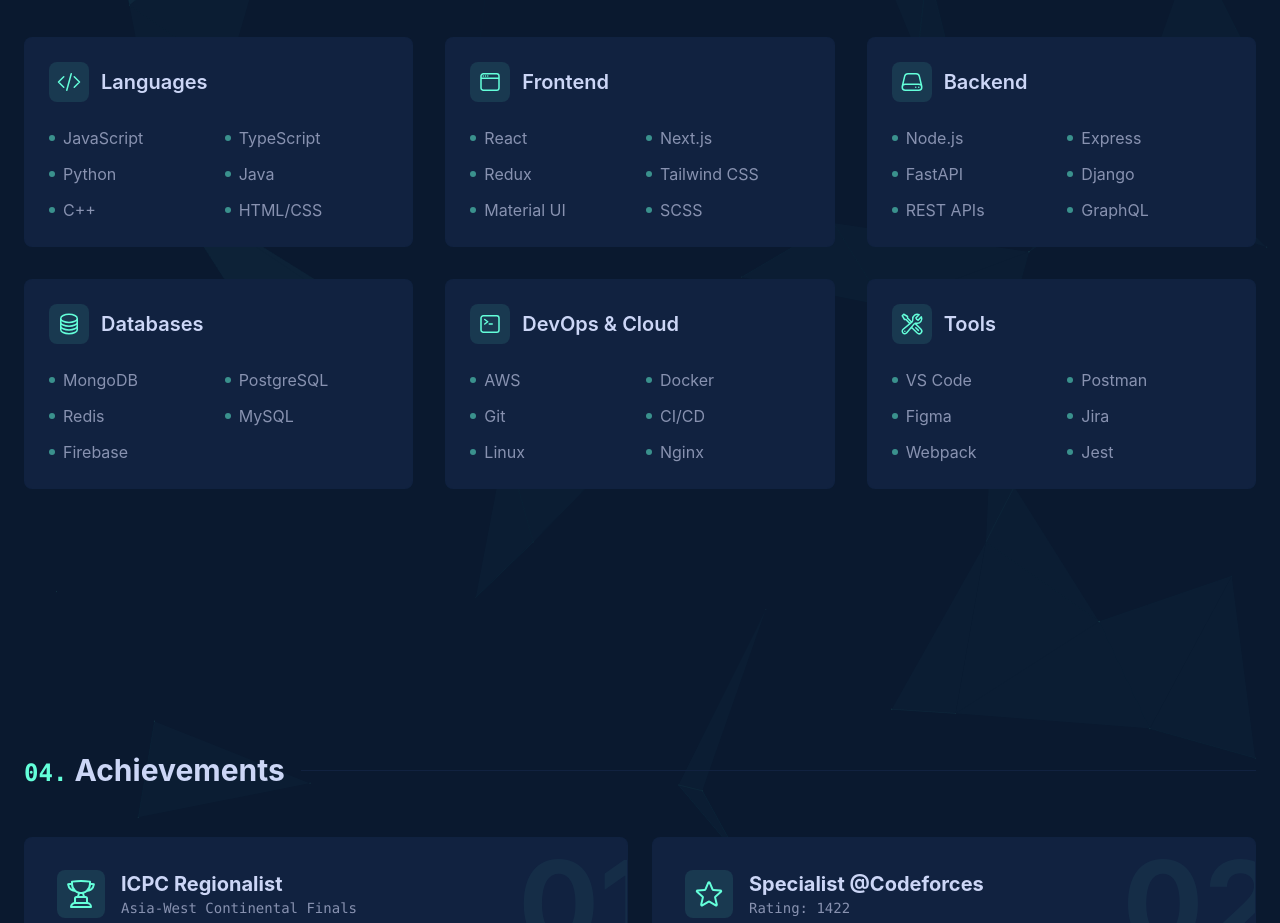
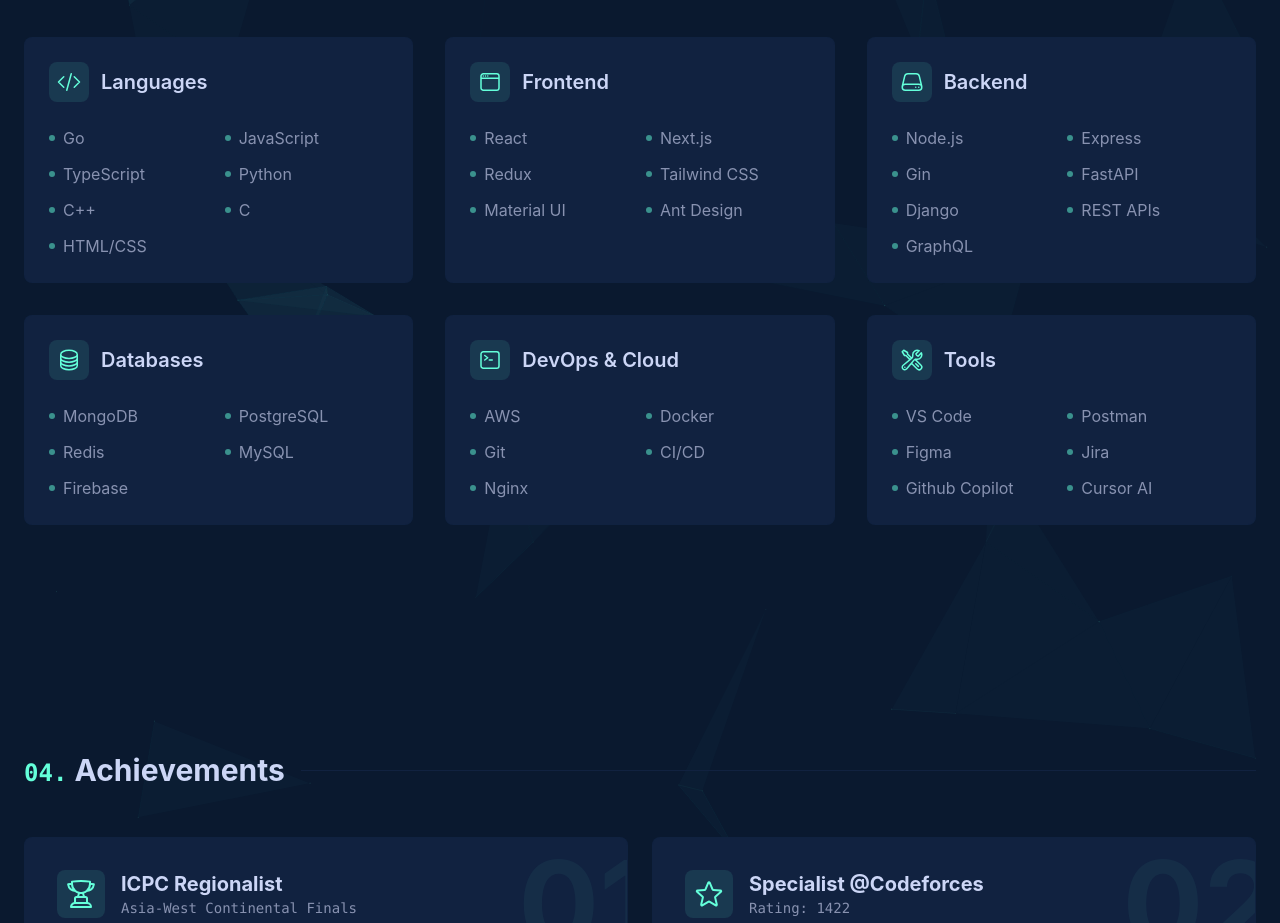
Before and after one commit to Yash-007/Portfolio, a React (Vite) app: page / in a window 1280 px wide. Shown: the part 3640-4563 px from the top of the page. Built offline with nearby package versions, Linux system fonts and the light colour scheme.

Commit message:
update techs in technology section

```diff
--- a/src/components/Technologies.tsx
+++ b/src/components/Technologies.tsx
@@ -10,17 +10,17 @@
   {
     title: "Languages",
     icon: <CodeBracketIcon className="w-6 h-6" />,
-    skills: ["JavaScript", "TypeScript", "Python", "Java", "C++", "HTML/CSS"]
+    skills: ["Go", "JavaScript", "TypeScript", "Python", "C++", "C", "HTML/CSS"]
   },
   {
     title: "Frontend",
     icon: <WindowIcon className="w-6 h-6" />,
-    skills: ["React", "Next.js", "Redux", "Tailwind CSS", "Material UI", "SCSS"]
+    skills: ["React", "Next.js", "Redux", "Tailwind CSS", "Material UI", "Ant Design"]
   },
   {
     title: "Backend",
     icon: <ServerIcon className="w-6 h-6" />,
-    skills: ["Node.js", "Express", "FastAPI", "Django", "REST APIs", "GraphQL"]
+    skills: ["Node.js", "Express", "Gin", "FastAPI", "Django", "REST APIs", "GraphQL"]
   },
   {
     title: "Databases",
@@ -30,12 +30,12 @@
   {
     title: "DevOps & Cloud",
     icon: <CommandLineIcon className="w-6 h-6" />,
-    skills: ["AWS", "Docker", "Git", "CI/CD", "Linux", "Nginx"]
+    skills: ["AWS", "Docker", "Git", "CI/CD", "Nginx"]
   },
   {
     title: "Tools",
     icon: <WrenchScrewdriverIcon className="w-6 h-6" />,
-    skills: ["VS Code", "Postman", "Figma", "Jira", "Webpack", "Jest"]
+    skills: ["VS Code", "Postman", "Figma", "Jira", "Github Copilot", "Cursor AI"]
   }
 ];
 
```
